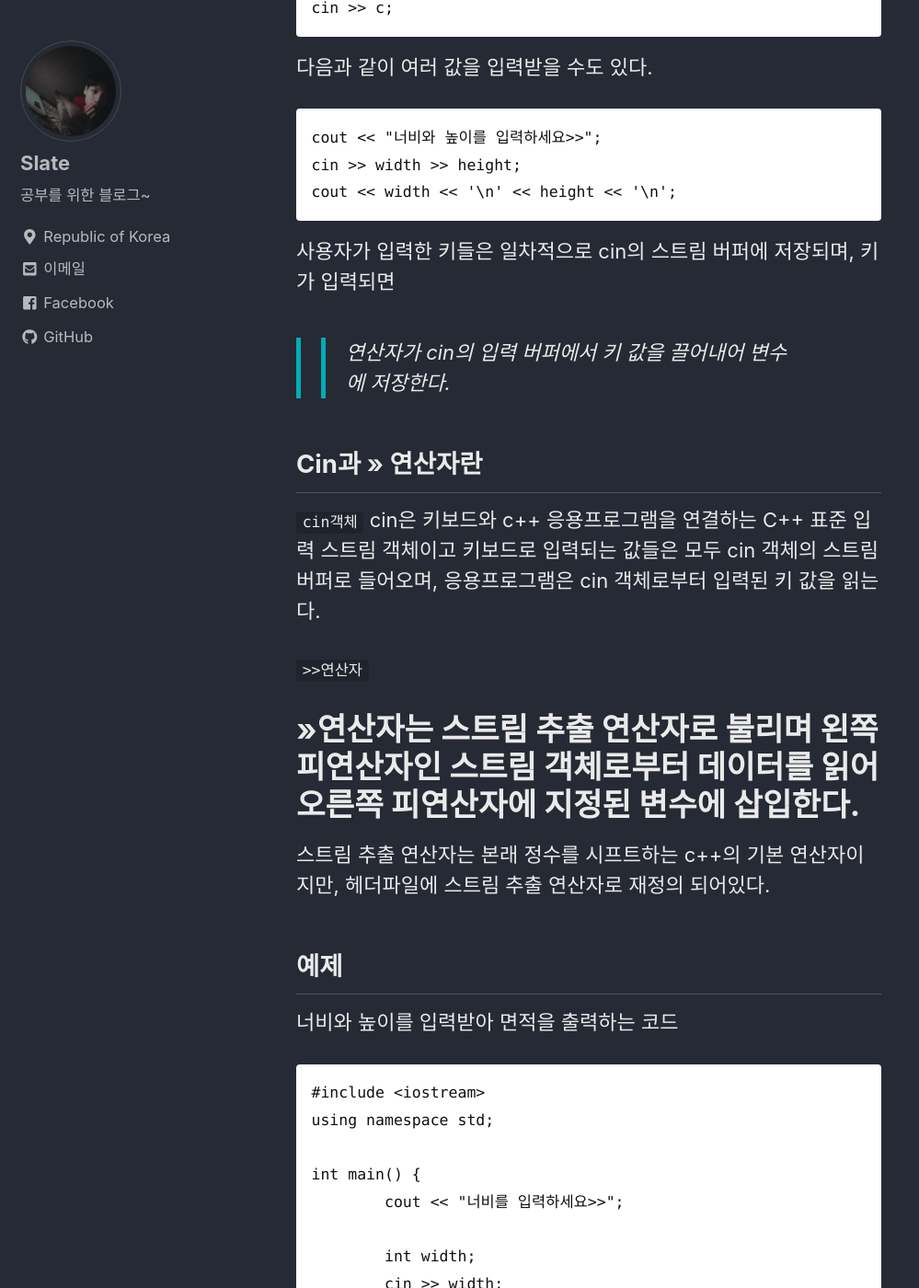
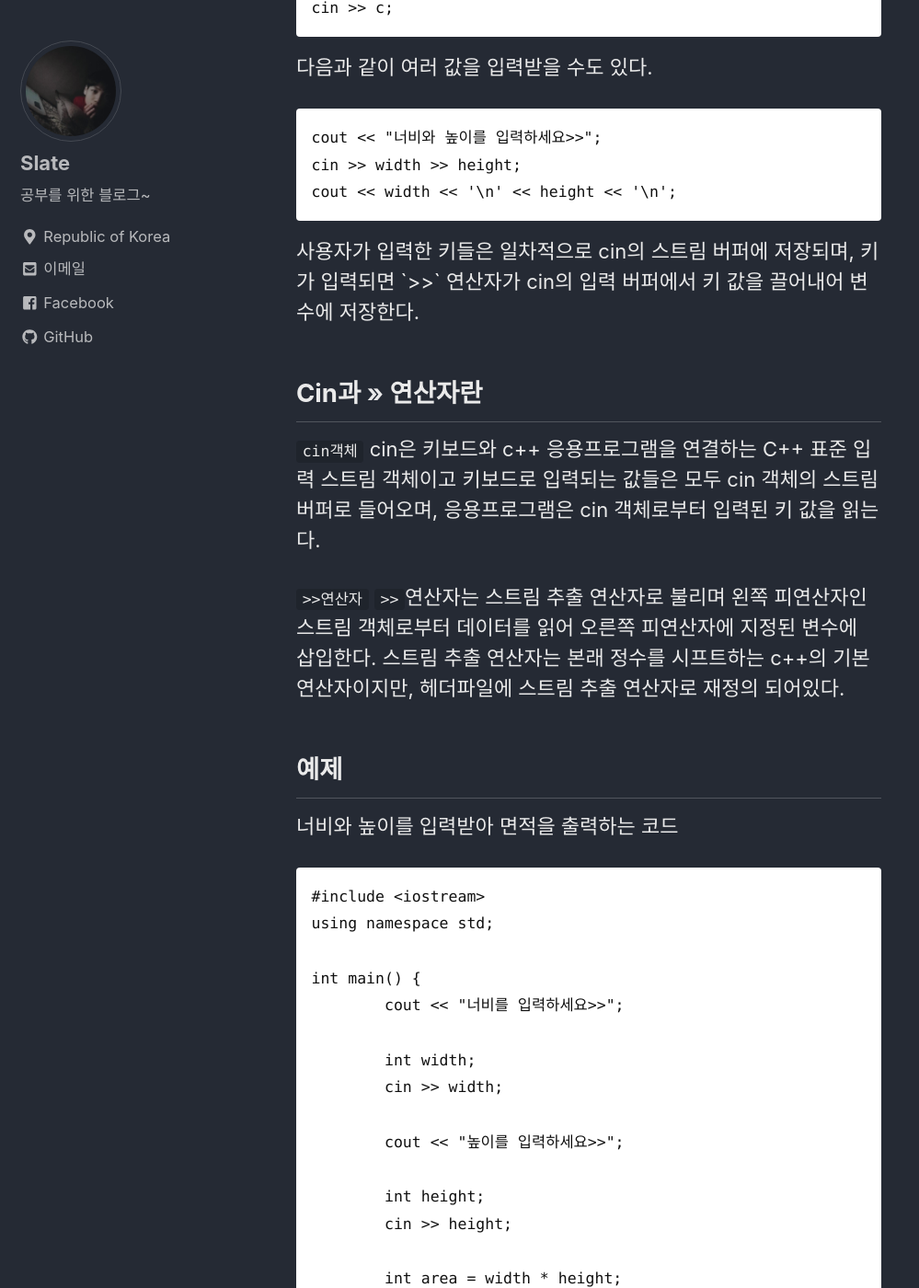
Before and after one commit to lesslate/lesslate.github.io, a Jekyll site: the page built from _posts/Study/2018-08-14-C++ 키입력.md, in a window 1280 px wide and 1400 px high, scrolled down 964 px. Shown: the whole window at 92% size, without its empty margins (0-999 px from the left). Built offline with Jekyll 4.4.1, drawn with Linux system fonts in a browser that asks for light colours; nearby versions of some CDN libraries.

Commit message:
Update 2018-08-14-C++ 키입력.md

````diff
--- a/_posts/Study/2018-08-14-C++ 키입력.md
+++ b/_posts/Study/2018-08-14-C++ 키입력.md
@@ -41,16 +41,16 @@ cout << width << '\n' << height << '\n';
 ```
 
 사용자가 입력한 키들은 일차적으로 cin의 스트림 버퍼에 저장되며, <enter>키가 입력되면
->>연산자가 cin의 입력 버퍼에서 키 값을 끌어내어 변수에 저장한다.
+`>>` 연산자가 cin의 입력 버퍼에서 키 값을 끌어내어 변수에 저장한다.
 
 ## Cin과 >> 연산자란
 
-`cin객체`
+``cin객체``
 cin은 키보드와 c++ 응용프로그램을 연결하는 C++ 표준 입력 스트림 객체이고
 키보드로 입력되는 값들은 모두 cin 객체의 스트림 버퍼로 들어오며, 응용프로그램은 cin 객체로부터 입력된 키 값을 읽는다.
 
-`>>연산자`
-# >>연산자는 스트림 추출 연산자로 불리며 왼쪽 피연산자인 스트림 객체로부터 데이터를 읽어 오른쪽 피연산자에 지정된 변수에 삽입한다.
+``>>연산자``
+`>>`연산자는 스트림 추출 연산자로 불리며 왼쪽 피연산자인 스트림 객체로부터 데이터를 읽어 오른쪽 피연산자에 지정된 변수에 삽입한다.
 스트림 추출 연산자는 본래 정수를 시프트하는 c++의 기본 연산자이지만, <iostream> 헤더파일에 스트림 추출 연산자로 재정의 되어있다.
 
 
````
